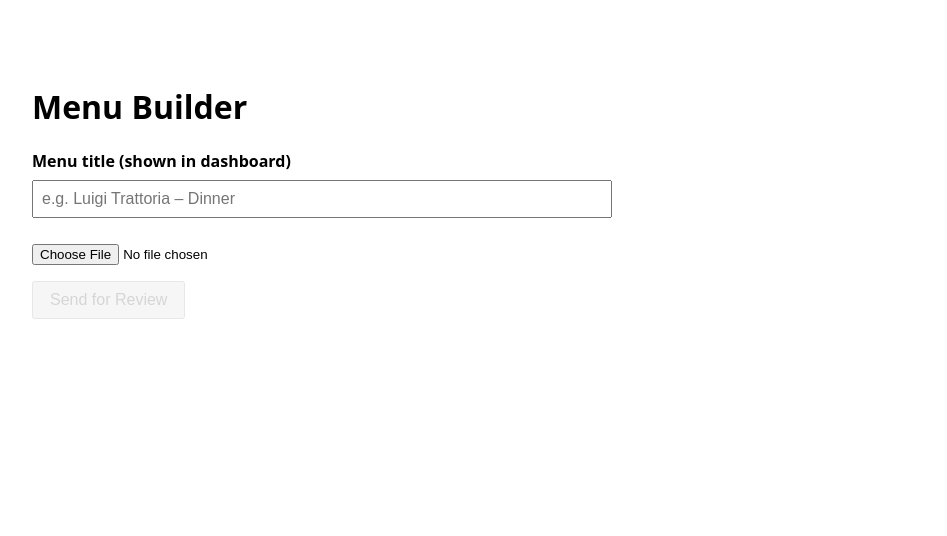
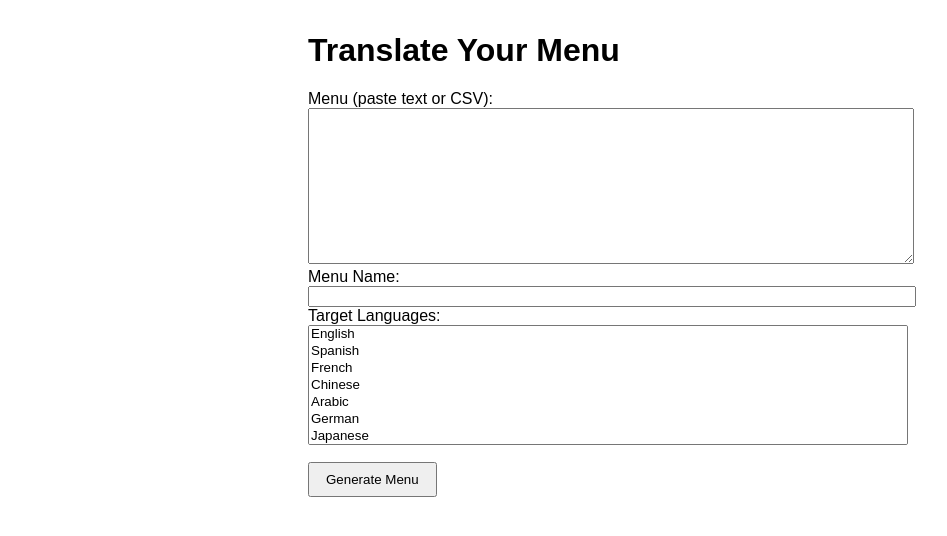
Before and after one commit to armiiinsaber/smartmenu, a Next.js app: page /builder in a window 1280 px wide. Shown: the top 536 px of the page, without its empty margins (32-979 px from the left). Built offline with nearby package versions, Linux system fonts and the light colour scheme.

Commit message:
Update page.tsx

```diff
--- a/app/builder/page.tsx
+++ b/app/builder/page.tsx
@@ -1,106 +1,98 @@
-// app/builder/page.tsx
-"use client";
+'use client';
 
-import { useState } from "react";
-import axios from "axios";
+import React, { useState } from 'react';
+import axios from 'axios';
+import QRCode from 'qrcode.react';
 
-export default function MenuBuilder() {
-  const [file, setFile] = useState<File | null>(null);
-  const [title, setTitle] = useState("");
-  const [status, setStatus] = useState<"idle" | "uploading" | "done" | "error">(
-    "idle"
-  );
-  const [errMsg, setErrMsg] = useState<string | null>(null);
+export default function BuilderPage() {
+  const [rawMenu, setRawMenu] = useState('');
+  const [name, setName] = useState('');
+  const [languages, setLanguages] = useState<string[]>([]);
+  const [slug, setSlug] = useState<string | null>(null);
+  const [loading, setLoading] = useState(false);
 
-  async function handleSubmit() {
-    if (!file || !title.trim()) return;
+  const allLanguages = [
+    'English','Spanish','French','Chinese','Arabic','German','Japanese'
+  ];
 
-    setStatus("uploading");
-    setErrMsg(null);
+  const handleSubmit = async (e: React.FormEvent) => {
+    e.preventDefault();
+    setLoading(true);
+    setSlug(null);
 
     try {
-      const form = new FormData();
-      form.append("file", file);
-      form.append("title", title.trim());       // ← we’re sending the human‐friendly title
-
-      const { data } = await axios.post("/api/queue", form);
-      console.log("queued with slug:", data.slug);
-
-      setStatus("done");
-      setFile(null);
-      setTitle("");
+      const res = await axios.post('/api/translate', {
+        raw: rawMenu,
+        name,
+        languages
+      });
+      // res.data = { slug }
+      setSlug(res.data.slug);
     } catch (err) {
-      setStatus("error");
-      setErrMsg(
-        err instanceof Error ? err.message : "Upload failed. Try again."
-      );
+      console.error(err);
+      alert('Translation failed. Check console.');
+    } finally {
+      setLoading(false);
     }
-  }
+  };
 
   return (
-    <main style={{ padding: "4rem", fontFamily: "system-ui", maxWidth: 560 }}>
-      <h1>Menu Builder</h1>
+    <div style={{ maxWidth: 600, margin: '2rem auto', fontFamily: 'sans-serif' }}>
+      {!slug ? (
+        <form onSubmit={handleSubmit}>
+          <h1>Translate Your Menu</h1>
 
-      {/* 1️⃣ Title input */}
-      <label>
-        <strong>Menu title (shown in dashboard)</strong>
-        <input
-          type="text"
-          placeholder="e.g. Luigi Trattoria – Dinner"
-          value={title}
-          onChange={(e) => setTitle(e.target.value)}
-          style={{
-            display: "block",
-            width: "100%",
-            margin: "0.5rem 0 1.5rem",
-            padding: "0.5rem",
-            fontSize: 16
-          }}
-        />
-      </label>
+          <label>Menu (paste text or CSV):</label>
+          <textarea
+            value={rawMenu}
+            onChange={e => setRawMenu(e.target.value)}
+            rows={10}
+            style={{ width: '100%' }}
+            required
+          />
 
-      {/* 2️⃣ File picker */}
-      <input
-        type="file"
-        accept=".csv"
-        onChange={(e) => setFile(e.target.files?.[0] ?? null)}
-        style={{ marginBottom: "1rem" }}
-      />
+          <label>Menu Name:</label>
+          <input
+            type="text"
+            value={name}
+            onChange={e => setName(e.target.value)}
+            style={{ width: '100%' }}
+            required
+          />
 
-      <br />
+          <label>Target Languages:</label>
+          <select
+            multiple
+            value={languages}
+            onChange={e => {
+              const opts = Array.from(e.target.selectedOptions, o => o.value);
+              setLanguages(opts);
+            }}
+            style={{ width: '100%', height: 120 }}
+            required
+          >
+            {allLanguages.map(lang => (
+              <option key={lang} value={lang}>{lang}</option>
+            ))}
+          </select>
 
-      {/* 3️⃣ Submit button */}
-      <button
-        onClick={handleSubmit}
-        disabled={status === "uploading" || !file || !title.trim()}
-        style={{
-          padding: "0.5rem 1rem",
-          fontSize: 16,
-          cursor:
-            status === "uploading" || !file || !title.trim()
-              ? "not-allowed"
-              : "pointer",
-          opacity: status === "uploading" || !file || !title.trim() ? 0.5 : 1
-        }}
-      >
-        {status === "uploading" ? "Uploading…" : "Send for Review"}
-      </button>
-
-      {/* 4️⃣ Feedback */}
-      {status === "done" && (
-        <>
-          <p style={{ color: "green", marginTop: "1rem" }}>
-            ✅ Uploaded. You’ll see it in the dashboard as <em>Pending</em>.
+          <button
+            type="submit"
+            disabled={loading}
+            style={{ marginTop: '1rem', padding: '0.5rem 1rem' }}
+          >
+            {loading ? 'Translating…' : 'Generate Menu'}
+          </button>
+        </form>
+      ) : (
+        <div style={{ textAlign: 'center' }}>
+          <h2>Your menu is ready!</h2>
+          <QRCode value={`${window.location.origin}/menu/${slug}`} />
+          <p>
+            <a href={`/menu/${slug}`}>View your live menu</a>
           </p>
-          <p>
-            <a href="/dashboard">Go to your dashboard →</a>
-          </p>
-        </>
+        </div>
       )}
-
-      {status === "error" && (
-        <p style={{ color: "red", marginTop: "1rem" }}>❌ {errMsg}</p>
-      )}
-    </main>
+    </div>
   );
 }
```
